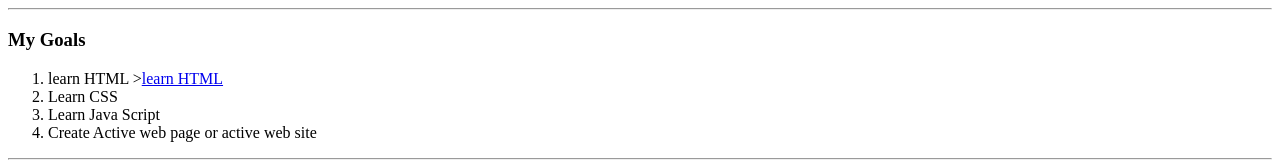
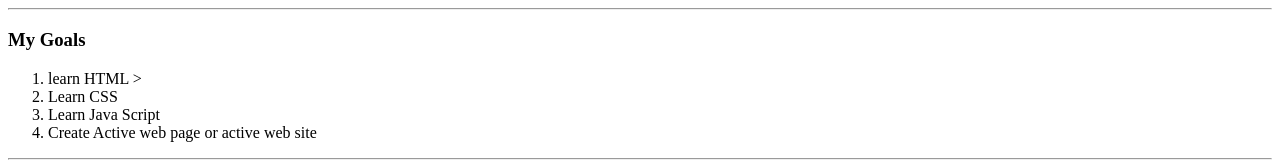
Before and after one commit to MmahmoudAly/cv, a plain HTML site: page index.html in a window 1280 px wide. Shown: the part 456-618 px from the top of the page. Drawn offline with Linux system fonts and the light colour scheme.

Commit message:
Update index.html

```diff
--- a/index.html
+++ b/index.html
@@ -17,7 +17,7 @@
   <hr>
   <h3>My Goals</h3>
   <ol>
-    <li>learn HTML ><a href="https://www.freecodecamp.org/learn/2022/responsive-web-design/">learn HTML </a></li>
+    <li>learn HTML ></li>
     <li>Learn CSS</li>
     <li>Learn Java Script</li>
     <li>Create Active web page or active web site</li>
```
